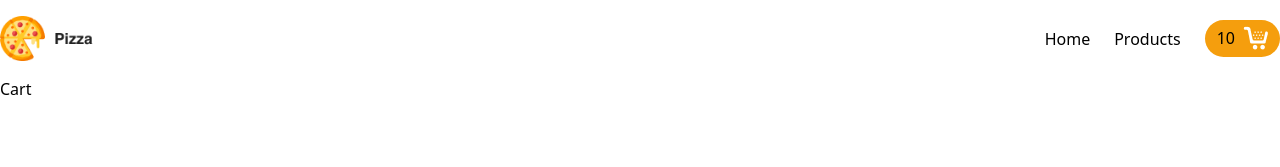
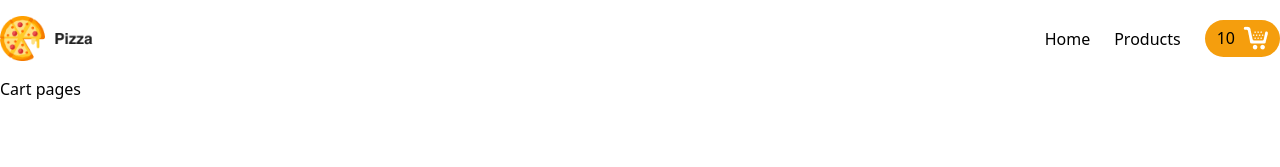
Before and after one commit to vikash-deep/shoppingCart, a React (Vite) app: page /cart in a window 1280 px wide. Shown: the top 167 px of the page. Built offline with nearby package versions, Linux system fonts and the light colour scheme.

Commit message:
cart branch

```diff
--- a/src/pages/Cart.jsx
+++ b/src/pages/Cart.jsx
@@ -1,7 +1,7 @@
 
 const Cart = () => {
   return (
-    <div>Cart</div>
+    <div>Cart pages</div>
   )
 }
 
--- a/src/pages/Products.jsx
+++ b/src/pages/Products.jsx
@@ -1,7 +1,7 @@
 const Products = () => {
   return (
     // <Products />
-    <div>produvt</div>
+    <div>product</div>
   )
 }
 
```
